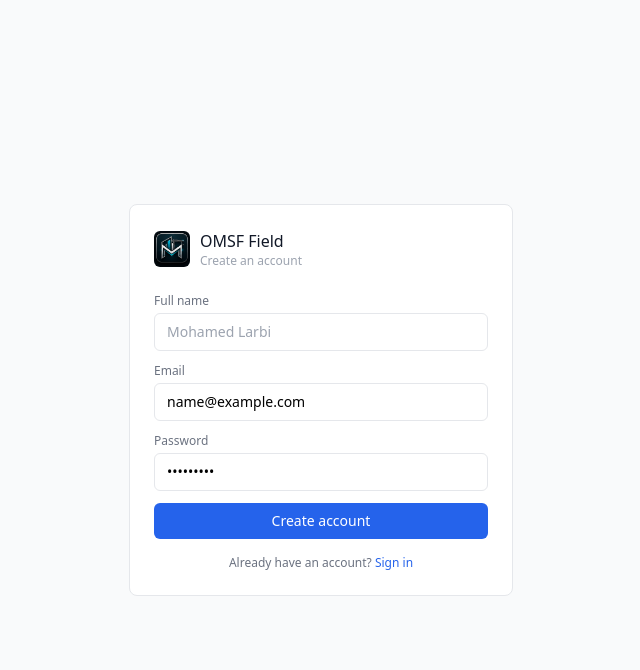
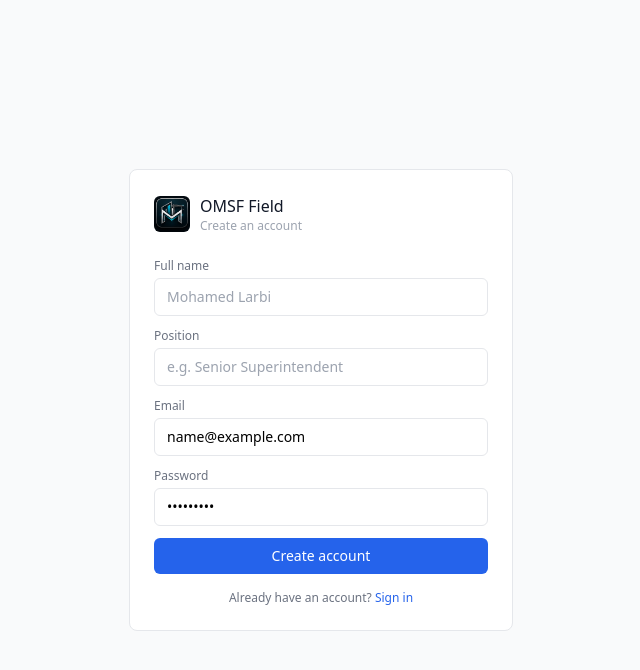
Before and after one commit to mohamedlarbi-coder/omsf-siteManagement--app, a React (Vite) app: page / in a window 1280 px wide. Both pictures are taken after typing "name@example.com", "Sample123" into the empty fields and a click on the button "Create an account". Shown: the top 670 px of the page, without its empty margins (319-959 px from the left). Built offline with nearby package versions, Linux system fonts and the light colour scheme; no server answers.

Commit message:
Update Login.jsx

```diff
--- a/Login.jsx
+++ b/Login.jsx
@@ -5,6 +5,7 @@ import logoIcon from "./logo-icon.png";
 export default function Login({ onSignedIn }) {
   const [mode, setMode] = useState("signin"); // "signin" | "signup"
   const [name, setName] = useState("");
+  const [position, setPosition] = useState("");
   const [email, setEmail] = useState("");
   const [password, setPassword] = useState("");
   const [error, setError] = useState("");
@@ -25,7 +26,7 @@ export default function Login({ onSignedIn }) {
         const { data, error: signUpError } = await supabase.auth.signUp({
           email,
           password,
-          options: { data: { full_name: name } },
+          options: { data: { full_name: name, position } },
         });
         if (signUpError) throw signUpError;
         if (data.session) {
@@ -65,6 +66,22 @@ export default function Login({ onSignedIn }) {
                 className="w-full border border-gray-200 rounded-md px-3 py-2 text-sm outline-none focus:border-blue-400" placeholder="Mohamed Larbi" />
             </div>
           )}
+          {mode === "signup" && (
+            <div>
+              <label className="text-xs text-gray-500 mb-1 block">Position</label>
+              <input value={position} onChange={(e) => setPosition(e.target.value)} required list="position-options"
+                className="w-full border border-gray-200 rounded-md px-3 py-2 text-sm outline-none focus:border-blue-400" placeholder="e.g. Senior Superintendent" />
+              <datalist id="position-options">
+                <option value="Senior Superintendent" />
+                <option value="Superintendent" />
+                <option value="General Superintendent" />
+                <option value="Project Manager" />
+                <option value="Foreperson" />
+                <option value="Subcontractor" />
+                <option value="Quality / Safety" />
+              </datalist>
+            </div>
+          )}
           <div>
             <label className="text-xs text-gray-500 mb-1 block">Email</label>
             <input type="email" value={email} onChange={(e) => setEmail(e.target.value)} required
```
